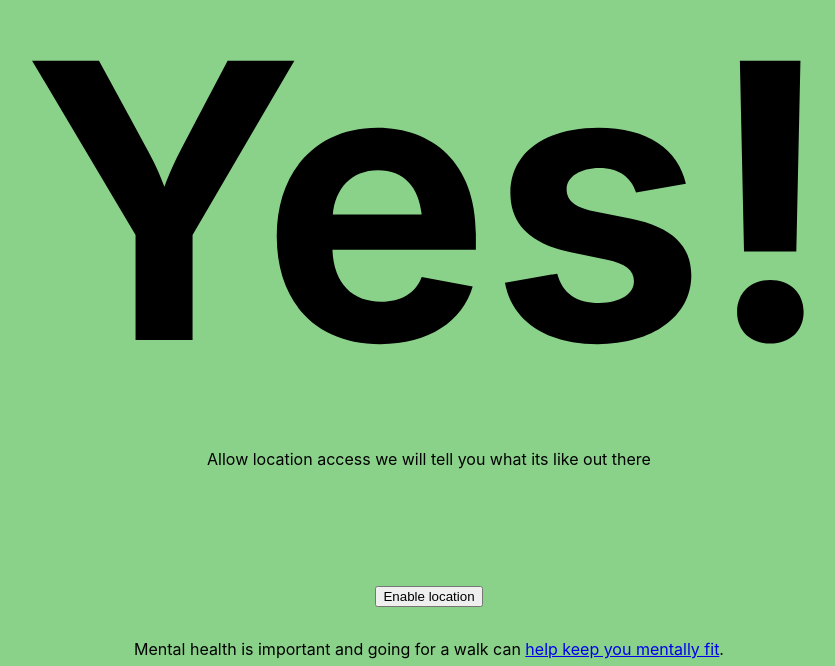
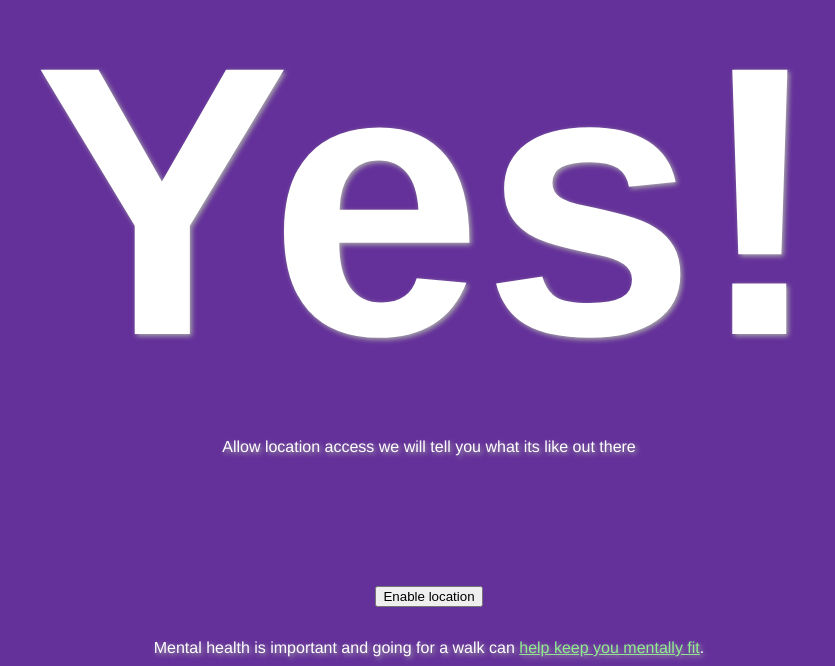
Before and after one commit to ChangoFoster/should-i-go-outside, a React (Create React App) app in the folder client/: page / in a window 1280 px wide. Shown: the part 134-800 px from the top of the page, without its empty margins (211-1046 px from the left). Built offline with nearby package versions, Linux system fonts and the light colour scheme.

Commit message:
Updating colours

```diff
--- a/client/src/App.css
+++ b/client/src/App.css
@@ -1,21 +1,32 @@
 .theme_1 {
-  background-color: #FFA8A8;
+  background-color: #E3943B;
 }
 
 .theme_2 {
-  background-color: #FFCFA8;
+  background-color: #2FB62F;
 }
 
 .theme_3 {
-  background-color: #6BA3A3;
+  background-color: #E33B3B;
+}
+
+.theme_3 a:any-link {
+  color: darkblue;
 }
 
 .theme_4 {
-  background-color: #8AD18A;
+  background-color: #64319A;
+}
+
+.theme_4 a:any-link {
+  color:lightgreen;
 }
 
 .App {
+  color: white;
+  font-family: Helvetica, sans-serif;
   text-align: center;
+  text-shadow: 2px 2px 5px darkgray;
 }
 
 main {
```
